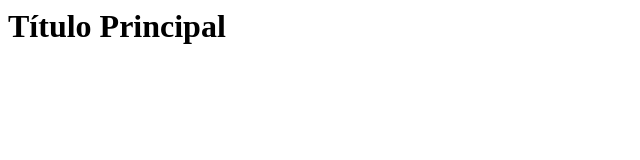
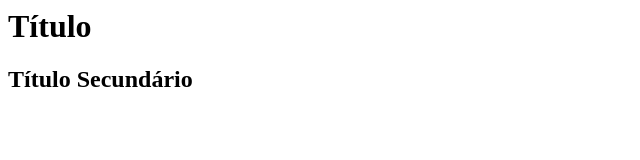
Before and after one commit to afcarioca/repositorio-git, a plain HTML site: page index.html in a window 1280 px wide. Shown: the whole page, without its empty margins (0-640 px from the left). Drawn offline with Linux system fonts and the light colour scheme.

Commit message:
Mundando título principal e adicionando  título secundário

```diff
--- a/index.html
+++ b/index.html
@@ -4,6 +4,8 @@
         <meta charset="utf-8">
     </head>
     <body>
-        <h1>Título Principal</h1>
+        <h1>Título</h1>
+
+        <h2>Título Secundário</h2>
     </body>
 </html>
```
